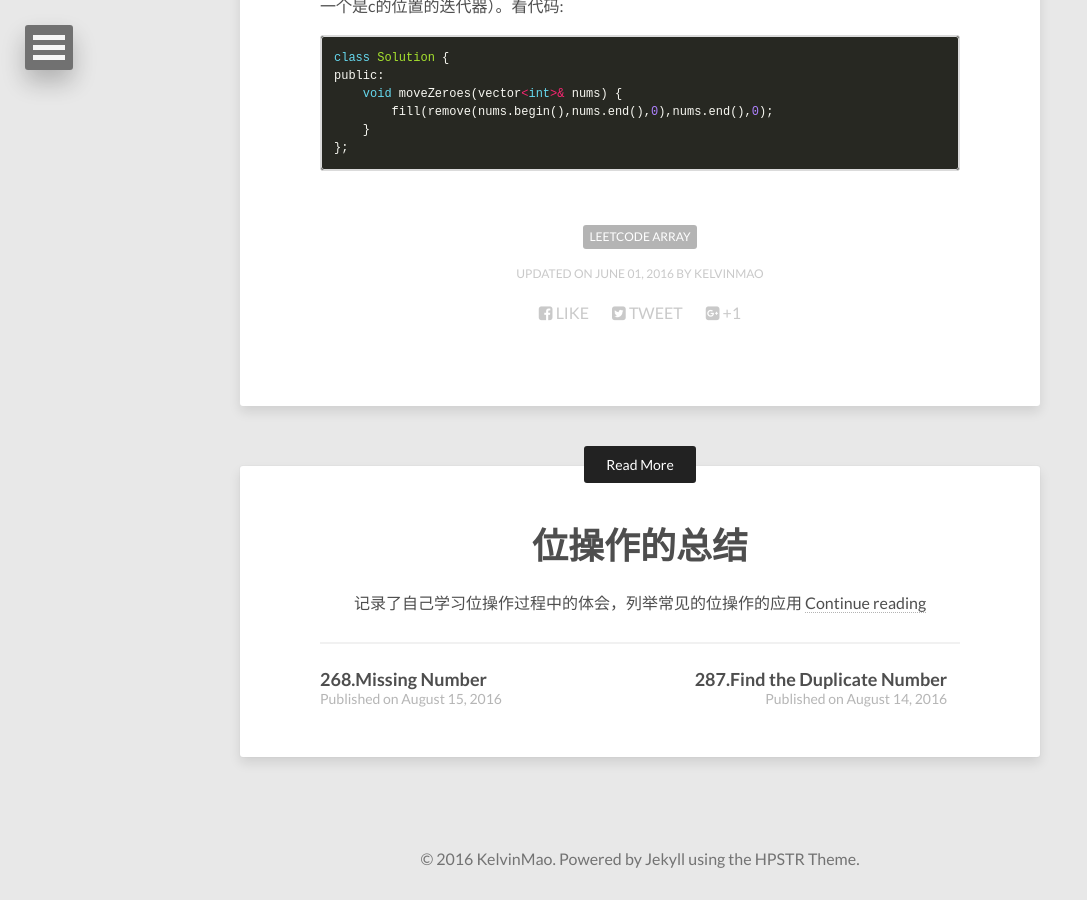
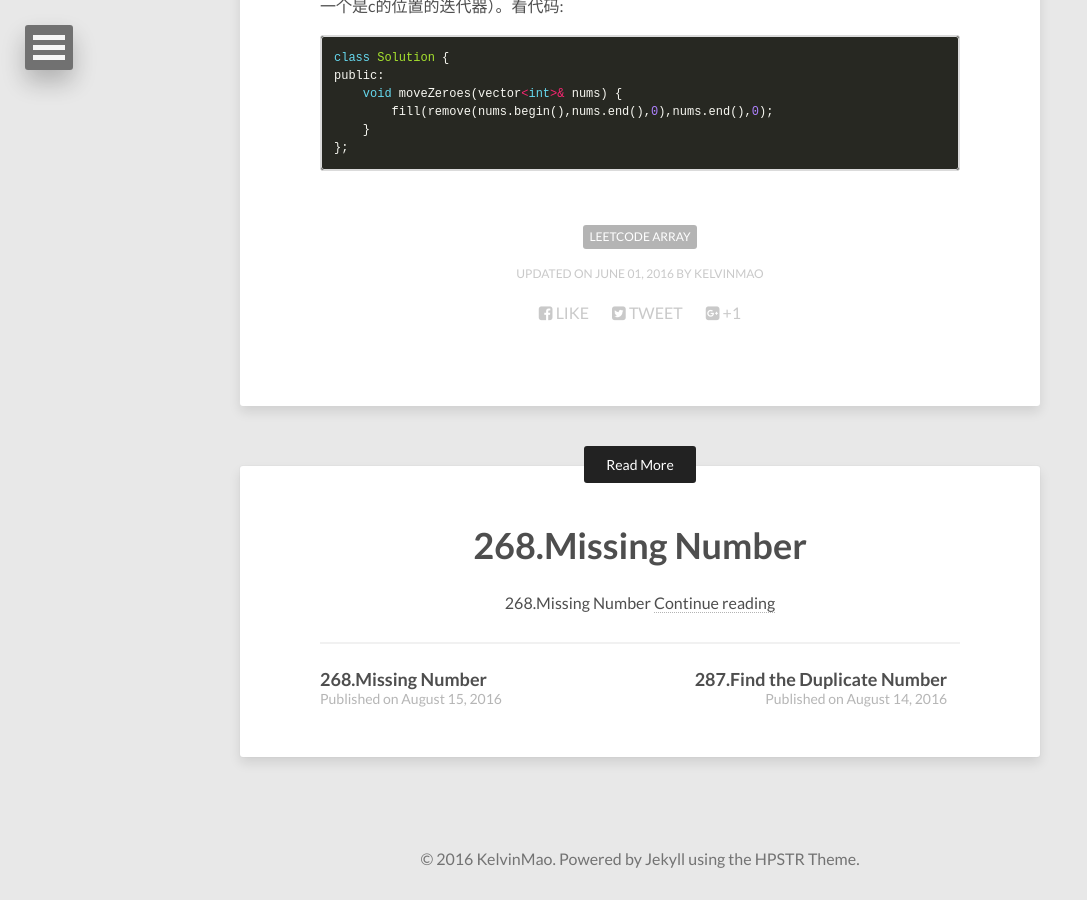
Before and after one commit to Kelvinmao/kelvinmao.github.io, a Jekyll site: the page built from _posts/2016-08-14-283.Move Zeroes.md, in a window 1280 px wide and 900 px high, scrolled down 1255 px. Shown: the whole window, without its empty margins (0-1087 px from the left). Built offline with Jekyll 4.4.1, drawn with Linux system fonts in a browser that asks for light colours; nearby versions of some CDN libraries.

Commit message:
Update 2016-08-15-位操作的总结.md

```diff
--- a/_posts/2016-08-15-位操作的总结.md
+++ b/_posts/2016-08-15-位操作的总结.md
@@ -1,9 +1,9 @@
 ---
 layout: post
-title: 位操作的总结
-description: "记录了自己学习位操作过程中的体会，列举常见的位操作的应用"
+title: 268.Missing Number
+description: "268.Missing Number"
 modified: 2014-12-24
-tags: [C++]
+tags: [Leetcode Array]
 image:
   feature: abstract-10.jpg
   credit: dargadgetz
```
